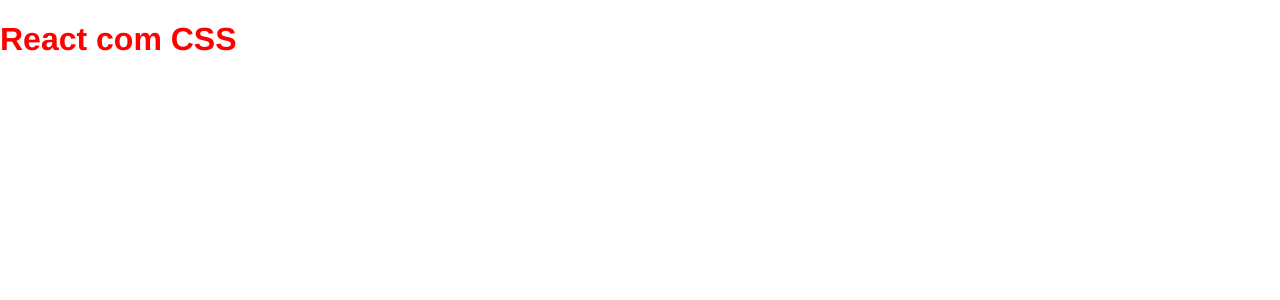
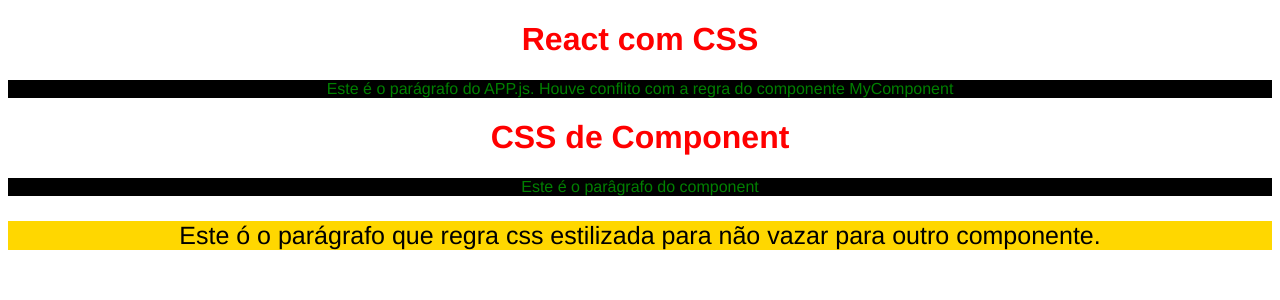
Before and after one commit to xanderifer1974/curso-react-do-zero-a-maestria-reactEcss, a React (Create React App) app: page / in a window 1280 px wide. Shown: the top 300 px of the page. Built offline with nearby package versions, Linux system fonts and the light colour scheme.

Commit message:
CSS de componentes

```diff
--- a/src/App.css
+++ b/src/App.css
@@ -1,12 +1,38 @@
-body{
-  margin: O;
-  padding: 0;
-  font-family: Helvetica;
-  padding-bottom: 500px;
-
+.App {
+  text-align: center;
 }
 
-h1{
+.App-logo {
+  height: 40vmin;
+  pointer-events: none;
+}
 
-  color: red;
+@media (prefers-reduced-motion: no-preference) {
+  .App-logo {
+    animation: App-logo-spin infinite 20s linear;
+  }
 }
+
+.App-header {
+  background-color: #282c34;
+  min-height: 100vh;
+  display: flex;
+  flex-direction: column;
+  align-items: center;
+  justify-content: center;
+  font-size: calc(10px + 2vmin);
+  color: white;
+}
+
+.App-link {
+  color: #61dafb;
+}
+
+@keyframes App-logo-spin {
+  from {
+    transform: rotate(0deg);
+  }
+  to {
+    transform: rotate(360deg);
+  }
+}
--- a/src/App.js
+++ b/src/App.js
@@ -1,10 +1,15 @@
-import logo from './logo.svg';
 import './App.css';
+import MyComponent from './components/MyComponent';
 
 function App() {
   return (
     <div className="App">
+      {/* CSS Global */}
       <h1>React com CSS</h1>
+
+      <p>Este é o parágrafo do APP.js. Houve conflito com a regra do componente MyComponent</p>
+      {/* CSS de componente */}
+      <MyComponent/>
     </div>
   );
 }
--- /dev/null
+++ b/src/components/MyComponent.css
@@ -0,0 +1,14 @@
+p{
+    color: green;
+    background-color: #000;
+}
+
+/*
+Para não vazar o CSS para outro componente, podemos criar um regra específica utilizando classes
+*/
+
+p.my-comp-paragraph{
+    color: #000;
+    background-color: gold;
+    font-size: 25px !important;
+}
--- /dev/null
+++ b/src/components/MyComponent.jsx
@@ -0,0 +1,13 @@
+import "./MyComponent.css"
+
+const MyComponent = () => {
+  return (
+    <div>
+        <h1>CSS de Component</h1>
+        <p>Este é o parâgrafo do component</p>
+        <p className="my-comp-paragraph">Este ó o parágrafo que regra css estilizada para não vazar para outro componente.</p>
+    </div>
+  )
+}
+
+export default MyComponent
--- a/src/index.css
+++ b/src/index.css
@@ -1,13 +1,12 @@
-body {
-  margin: 0;
-  font-family: -apple-system, BlinkMacSystemFont, 'Segoe UI', 'Roboto', 'Oxygen',
-    'Ubuntu', 'Cantarell', 'Fira Sans', 'Droid Sans', 'Helvetica Neue',
-    sans-serif;
-  -webkit-font-smoothing: antialiased;
-  -moz-osx-font-smoothing: grayscale;
+body{
+  margin: O;
+  padding: 0;
+  font-family: Helvetica;
+  padding-bottom: 500px;
+
 }
 
-code {
-  font-family: source-code-pro, Menlo, Monaco, Consolas, 'Courier New',
-    monospace;
+h1{
+
+  color: red;
 }
```
